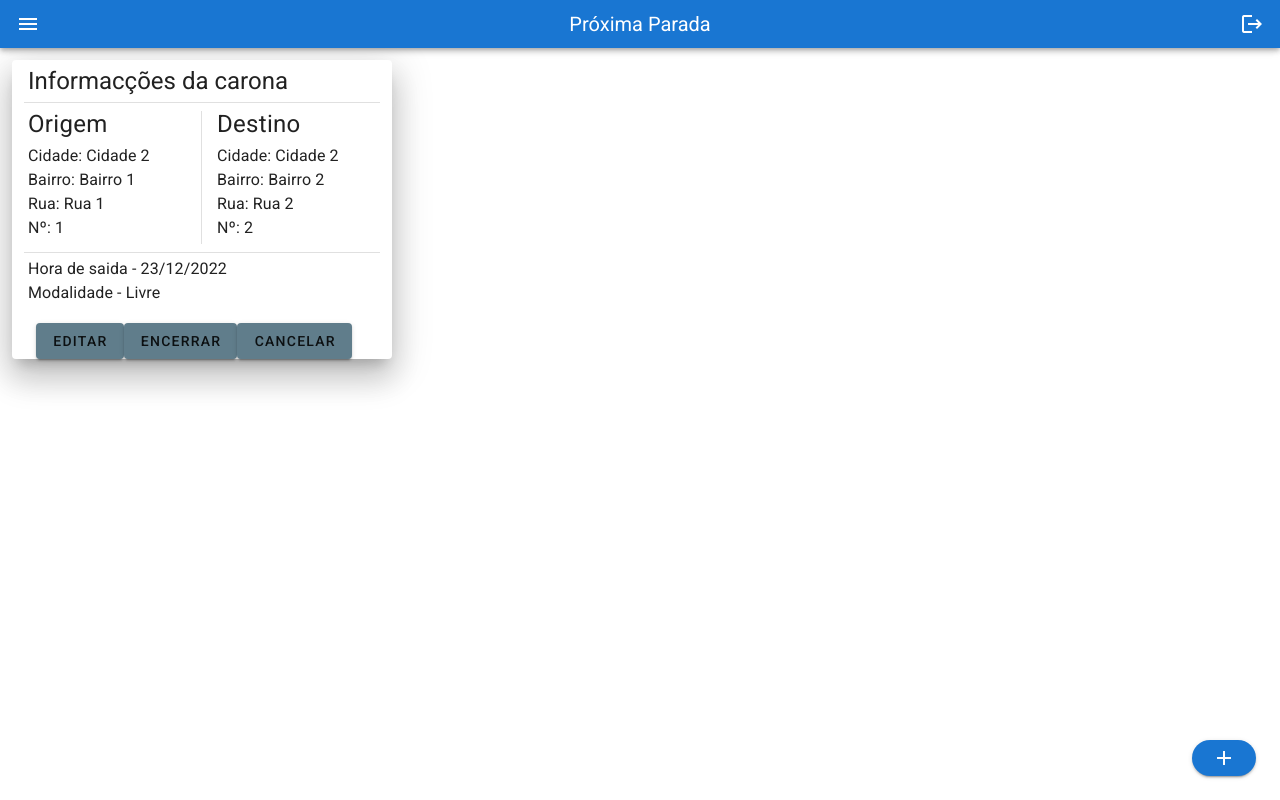
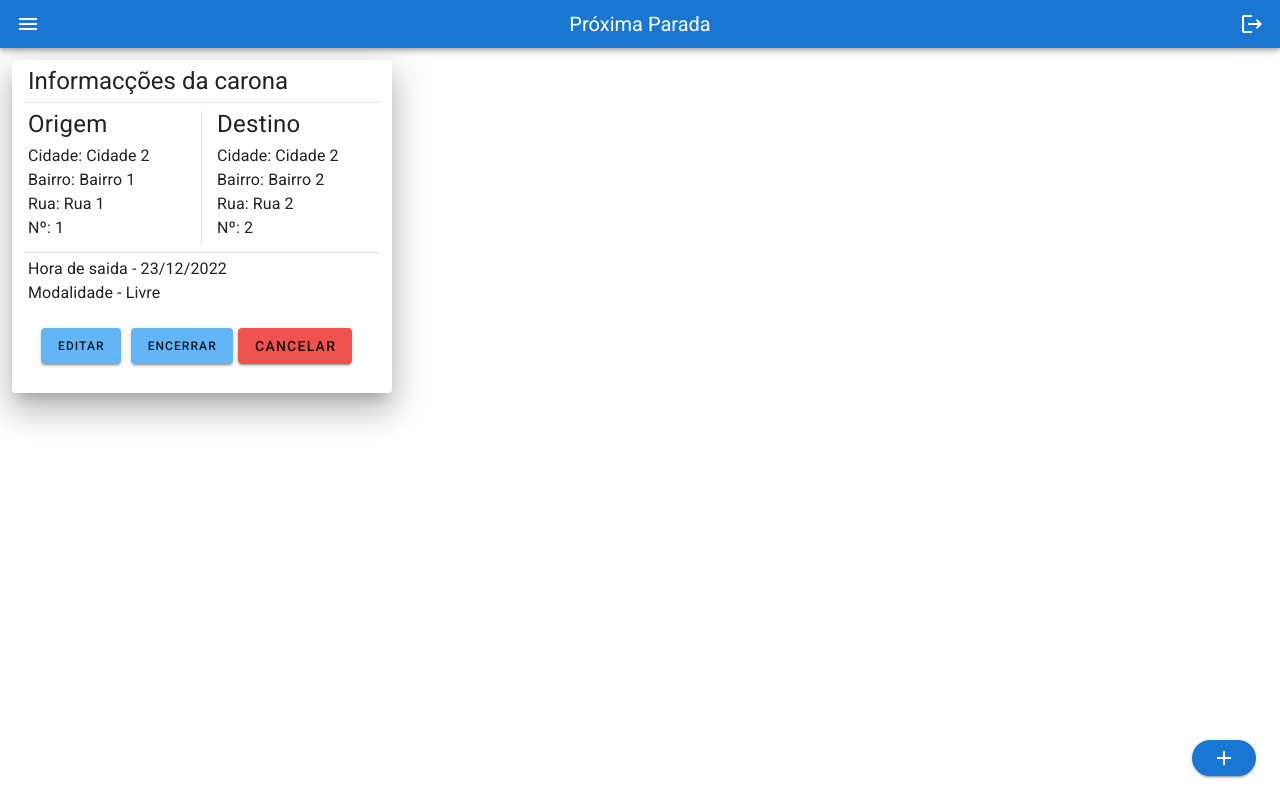
Before and after one commit to ifpi-picos/proxima-parada-front-end-vue, a Vue app: page /home/ride in a window 1280 px wide. Built offline with nearby package versions, Linux system fonts and the light colour scheme.

Commit message:
finalizando botoes

```diff
--- a/src/pages/home/PostsPage.vue
+++ b/src/pages/home/PostsPage.vue
@@ -92,8 +92,6 @@
 
         <v-card elevation="20" min-width="380px" max-width="360">
 
-        <!-- <v-card elevation="6" min-width="360px"> -->
-
           <v-container>
             <v-row>
               <v-card-title class="text-title text-h5">
@@ -133,15 +131,13 @@
             </v-row>
 
             <!-- <v-row > -->
-          <v-container class="container">
+          <v-container>
 
-                <!-- <v-btn color="blue-grey" block elevation="2" outlined>Editar </v-btn>
-                <v-btn color="blue " block elevation="2" outlined >Encerrar Carona</v-btn>
-                <v-btn color="red " block elevation="2"  outlined >Cancelar</v-btn>  -->
+
               <div>
-                <v-btn class="t1" color="blue-grey">Editar </v-btn>
-                <v-btn class="t2" color="blue-grey" >Encerrar </v-btn>
-                <v-btn color="blue-grey" >Cancelar</v-btn>
+                <v-btn class="t1" color="blue lighten-2">Editar </v-btn>
+                <v-btn class="t2" color="blue lighten-2">Encerrar </v-btn>
+                <v-btn color="red lighten-1" >Cancelar</v-btn><br><br>
 
               </div>
           </v-container>
@@ -577,7 +573,11 @@ export default {
   }
 }
 
+.t1,.t2{
 
+  margin: 5px;
+  font-size: 12px;
+}
 
 /* button{
   border:1px solid;
```
